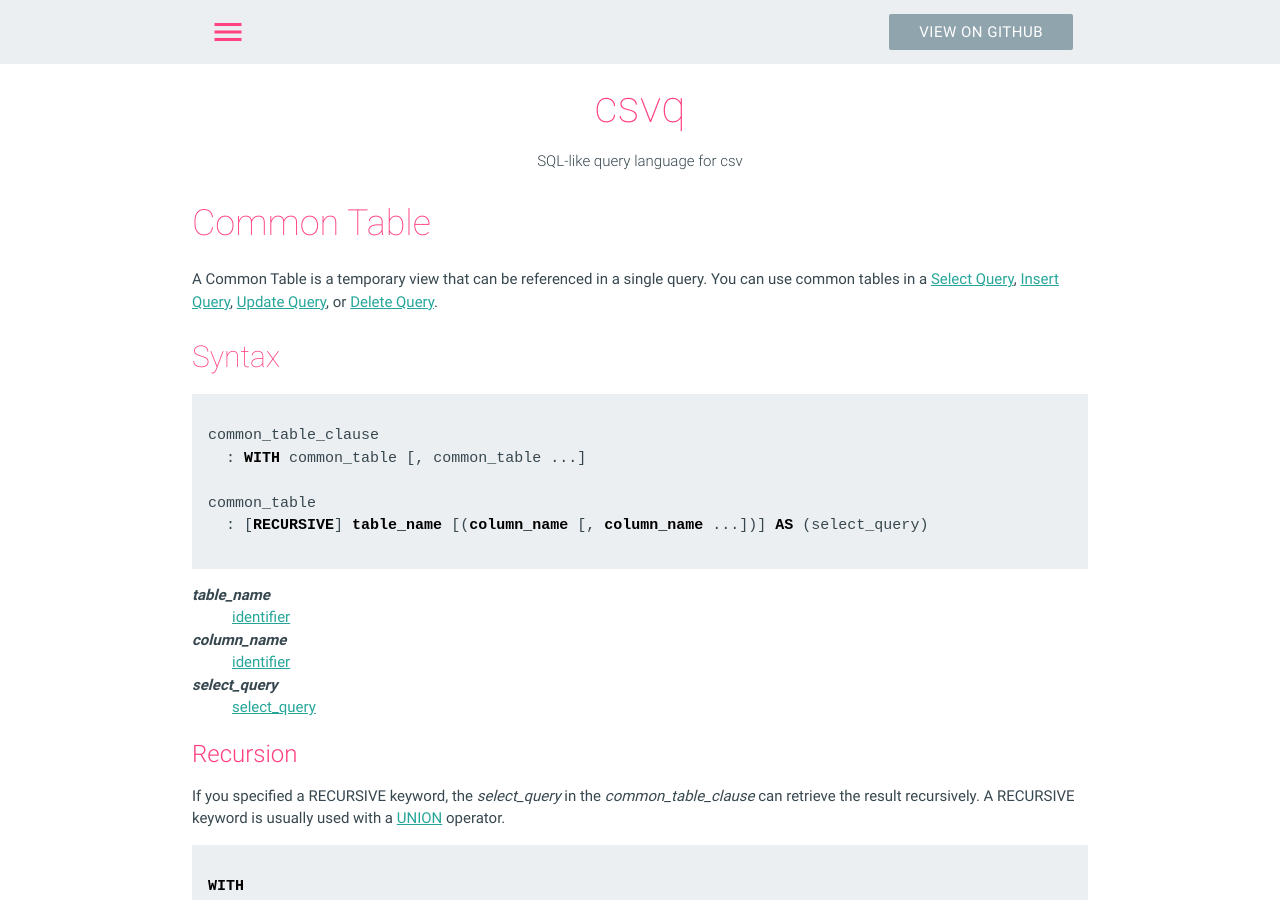
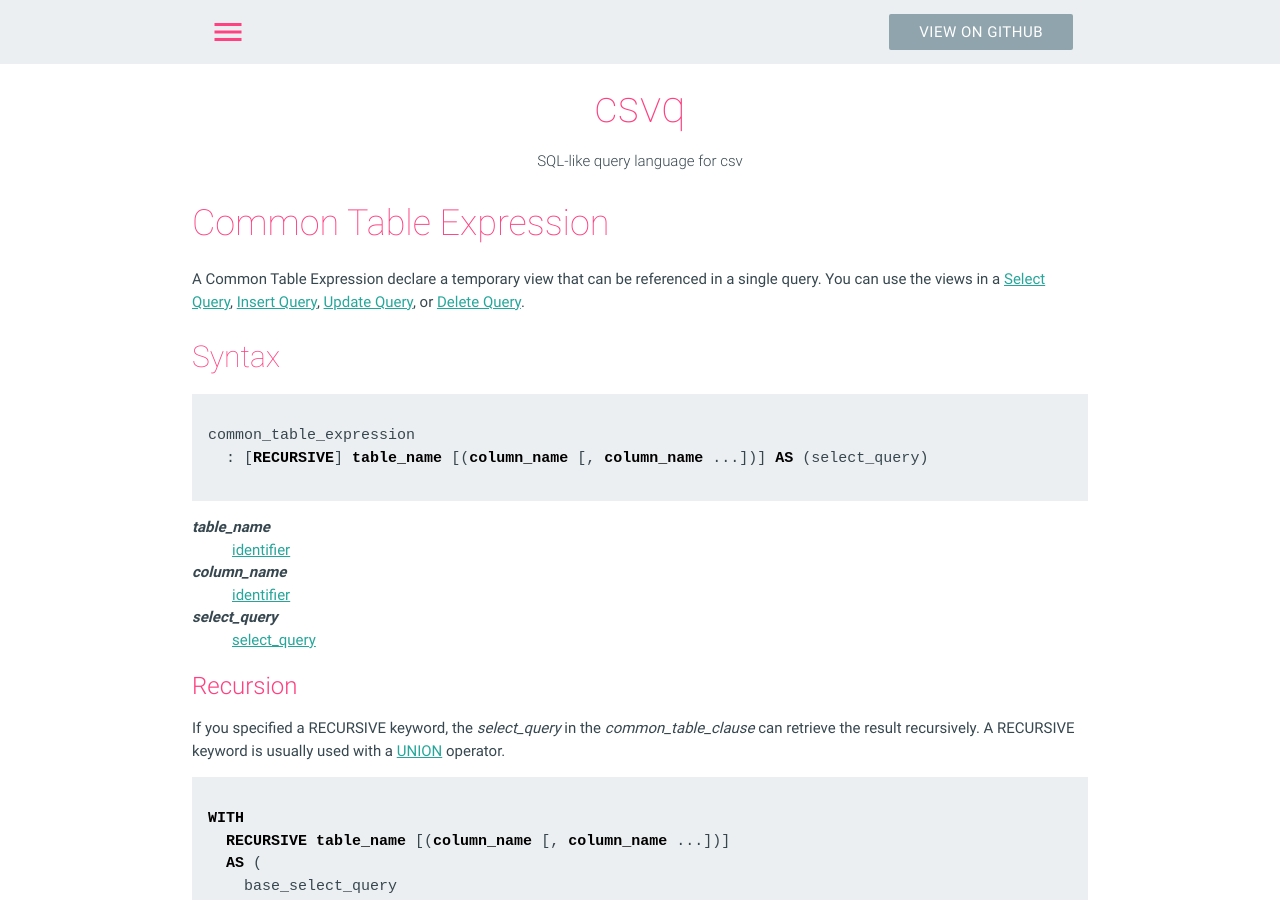
Before and after one commit to mithrandie/csvq, a Jekyll site: the page built from docs/_posts/2006-01-02-common-table-expression.md, in a window 1280 px wide and 900 px high. Built offline with Jekyll 4.4.1, drawn with Linux system fonts in a browser that asks for light colours.

Commit message:
Update docs.

````diff
--- a/docs/_includes/side_menu.html
+++ b/docs/_includes/side_menu.html
@@ -20,7 +20,7 @@
                   <li><a href="{{ '/reference/delete-query.html' | relative_url }}">Delete Query</a></li>
                   <li><a href="{{ '/reference/create-table-query.html' | relative_url }}">Create Table Query</a></li>
                   <li><a href="{{ '/reference/alter-table-query.html' | relative_url }}">Alter Table Query</a></li>
-                  <li><a href="{{ '/reference/common-table.html' | relative_url }}">Common Table</a></li>
+                  <li><a href="{{ '/reference/common-table-expression.html' | relative_url }}">Common Table Expression</a></li>
                   <li><a href="{{ '/reference/variable.html' | relative_url }}">Variable</a></li>
                   <li><a href="{{ '/reference/row-value.html' | relative_url }}">Row Value</a></li>
                   <li><a href="{{ '/reference/cursor.html' | relative_url }}">Cursor</a></li>
--- a/docs/_posts/2006-01-02-common-table.md
+++ b/docs/_posts/2006-01-02-common-table-expression.md
@@ -1,21 +1,18 @@
 ---
 layout: default
-title: Common Table - Reference Manual - csvq
+title: Common Table Expression - Reference Manual - csvq
 category: reference
 ---
 
-# Common Table
+# Common Table Expression
 
-A Common Table is a temporary view that can be referenced in a single query.
-You can use common tables in a [Select Query]({{ '/reference/select-query.html' | relative_url }}), [Insert Query]({{ '/reference/insert-query.html' | relative_url }}), [Update Query]({{ '/reference/update-query.html' | relative_url }}), or [Delete Query]({{ '/reference/delete-query.html' | relative_url }}).
+A Common Table Expression declare a temporary view that can be referenced in a single query.
+You can use the views in a [Select Query]({{ '/reference/select-query.html' | relative_url }}), [Insert Query]({{ '/reference/insert-query.html' | relative_url }}), [Update Query]({{ '/reference/update-query.html' | relative_url }}), or [Delete Query]({{ '/reference/delete-query.html' | relative_url }}).
 
 ## Syntax
 
 ```sql
-common_table_clause
-  : WITH common_table [, common_table ...]
-
-common_table
+common_table_expression
   : [RECURSIVE] table_name [(column_name [, column_name ...])] AS (select_query)
 ```
 
````
Also changed, not shown: docs/_posts/2006-01-02-select-query.md (+11 -3 lines), docs/reference.md (+1 -1 lines), docs/sitemap.xml (+4 -4 lines).
